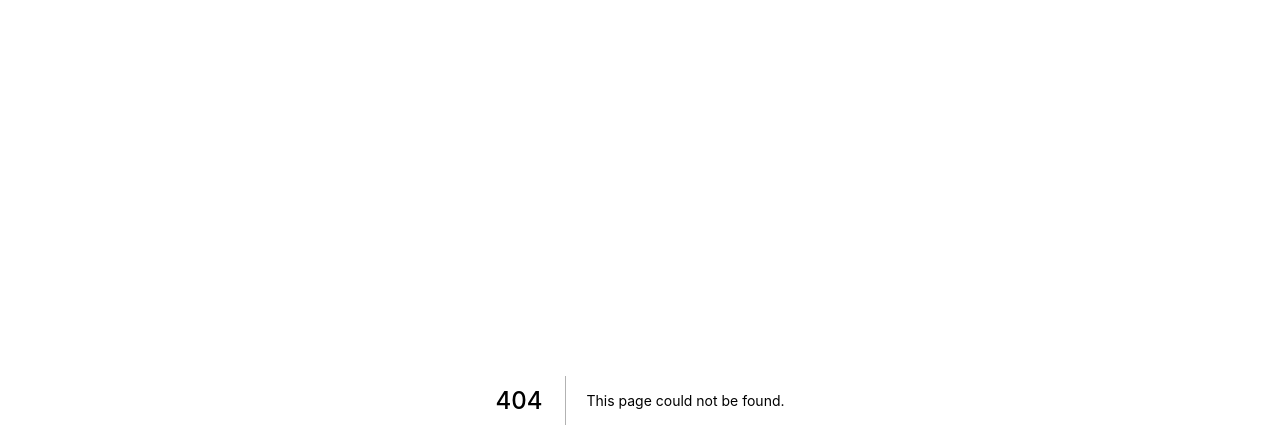
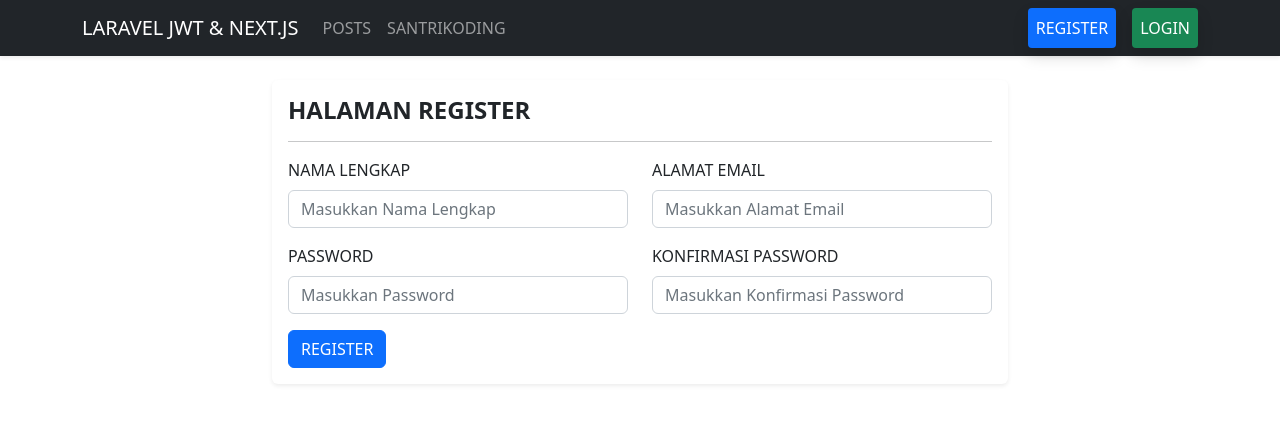
Before and after one commit to rochmadnf/jwt-nextjs, a Next.js app: page /auth/register in a window 1280 px wide. Before the commit this address had no page. Shown: the top 448 px of the page. Built offline with nearby package versions, Linux system fonts and the light colour scheme; no server answers.

Commit message:
register page

```diff
--- a/next.config.js
+++ b/next.config.js
@@ -2,6 +2,14 @@
 const nextConfig = {
   reactStrictMode: true,
   swcMinify: true,
-}
+  async rewrites() {
+    return [
+      {
+        source: "/register",
+        destination: "/auth/register",
+      },
+    ];
+  },
+};
 
-module.exports = nextConfig
+module.exports = nextConfig;
--- a/package.json
+++ b/package.json
@@ -9,6 +9,7 @@
     "lint": "next lint"
   },
   "dependencies": {
+    "axios": "^1.1.3",
     "bootstrap": "^5.2.2",
     "next": "12.3.1",
     "react": "18.2.0",
--- a/src/pages/_app.js
+++ b/src/pages/_app.js
@@ -1,6 +1,8 @@
 import "../styles/globals.css";
 import "bootstrap/dist/css/bootstrap.min.css";
+import axios from "axios";
 
+axios.defaults.baseURL = `${process.env.NEXT_PUBLIC_API_BACKEND}`;
 function MyApp({ Component, pageProps }) {
   return <Component {...pageProps} />;
 }
--- /dev/null
+++ b/src/pages/auth/register.js
@@ -0,0 +1,144 @@
+//import hook react
+import { useState } from "react";
+
+//import Head
+import Head from "next/head";
+
+//import router
+import Router from "next/router";
+
+//import axios
+import axios from "axios";
+import { Layout } from "../../components";
+
+export default function RegisterPage() {
+  const [name, setName] = useState("");
+  const [email, setEmail] = useState("");
+  const [password, setPassword] = useState("");
+  const [passwordConfirmation, setPasswordConfirmation] = useState("");
+
+  //define state validation
+  const [validation, setValidation] = useState([]);
+
+  //function "registerHanlder"
+  const registerHandler = async (e) => {
+    e.preventDefault();
+
+    //initialize formData
+    const formData = new FormData();
+
+    //append data to formData
+    formData.append("name", name);
+    formData.append("email", email);
+    formData.append("password", password);
+    formData.append("password_confirmation", passwordConfirmation);
+
+    //send data to server
+    await axios
+      .post(`api/register`, formData)
+      .then(() => {
+        //redirect to logi page
+        Router.push("/login");
+      })
+      .catch((error) => {
+        //assign error to state "validation"
+        setValidation(error.response.data);
+      });
+  };
+
+  return (
+    <Layout>
+      <Head>
+        <title>Register Account - SantriKoding.com</title>
+      </Head>
+      <div className="container" style={{ marginTop: "80px" }}>
+        <div className="row justify-content-center">
+          <div className="col-md-8">
+            <div className="card border-0 rounded shadow-sm">
+              <div className="card-body">
+                <h4 className="fw-bold">HALAMAN REGISTER</h4>
+                <hr />
+                <form onSubmit={registerHandler}>
+                  <div className="row">
+                    <div className="col-md-6">
+                      <div className="mb-3">
+                        <label className="form-label">NAMA LENGKAP</label>
+                        <input
+                          type="text"
+                          className="form-control"
+                          value={name}
+                          onChange={(e) => setName(e.target.value)}
+                          placeholder="Masukkan Nama Lengkap"
+                        />
+                      </div>
+                      {validation.name && (
+                        <div className="alert alert-danger">
+                          {validation.name[0]}
+                        </div>
+                      )}
+                    </div>
+                    <div className="col-md-6">
+                      <div className="mb-3">
+                        <label className="form-label">ALAMAT EMAIL</label>
+                        <input
+                          type="email"
+                          className="form-control"
+                          value={email}
+                          onChange={(e) => setEmail(e.target.value)}
+                          placeholder="Masukkan Alamat Email"
+                        />
+                      </div>
+                      {validation.email && (
+                        <div className="alert alert-danger">
+                          {validation.email[0]}
+                        </div>
+                      )}
+                    </div>
+                  </div>
+                  <div className="row">
+                    <div className="col-md-6">
+                      <div className="mb-3">
+                        <label className="form-label">PASSWORD</label>
+                        <input
+                          type="password"
+                          className="form-control"
+                          value={password}
+                          onChange={(e) => setPassword(e.target.value)}
+                          placeholder="Masukkan Password"
+                        />
+                      </div>
+                      {validation.password && (
+                        <div className="alert alert-danger">
+                          {validation.password[0]}
+                        </div>
+                      )}
+                    </div>
+                    <div className="col-md-6">
+                      <div className="mb-3">
+                        <label className="form-label">
+                          KONFIRMASI PASSWORD
+                        </label>
+                        <input
+                          type="password"
+                          className="form-control"
+                          value={passwordConfirmation}
+                          onChange={(e) =>
+                            setPasswordConfirmation(e.target.value)
+                          }
+                          placeholder="Masukkan Konfirmasi Password"
+                        />
+                      </div>
+                    </div>
+                  </div>
+                  <button type="submit" className="btn btn-primary">
+                    REGISTER
+                  </button>
+                </form>
+              </div>
+            </div>
+          </div>
+        </div>
+      </div>
+    </Layout>
+  );
+}
```
Also changed, not shown: 1 other file (tests, documents, lock files or other folders).
